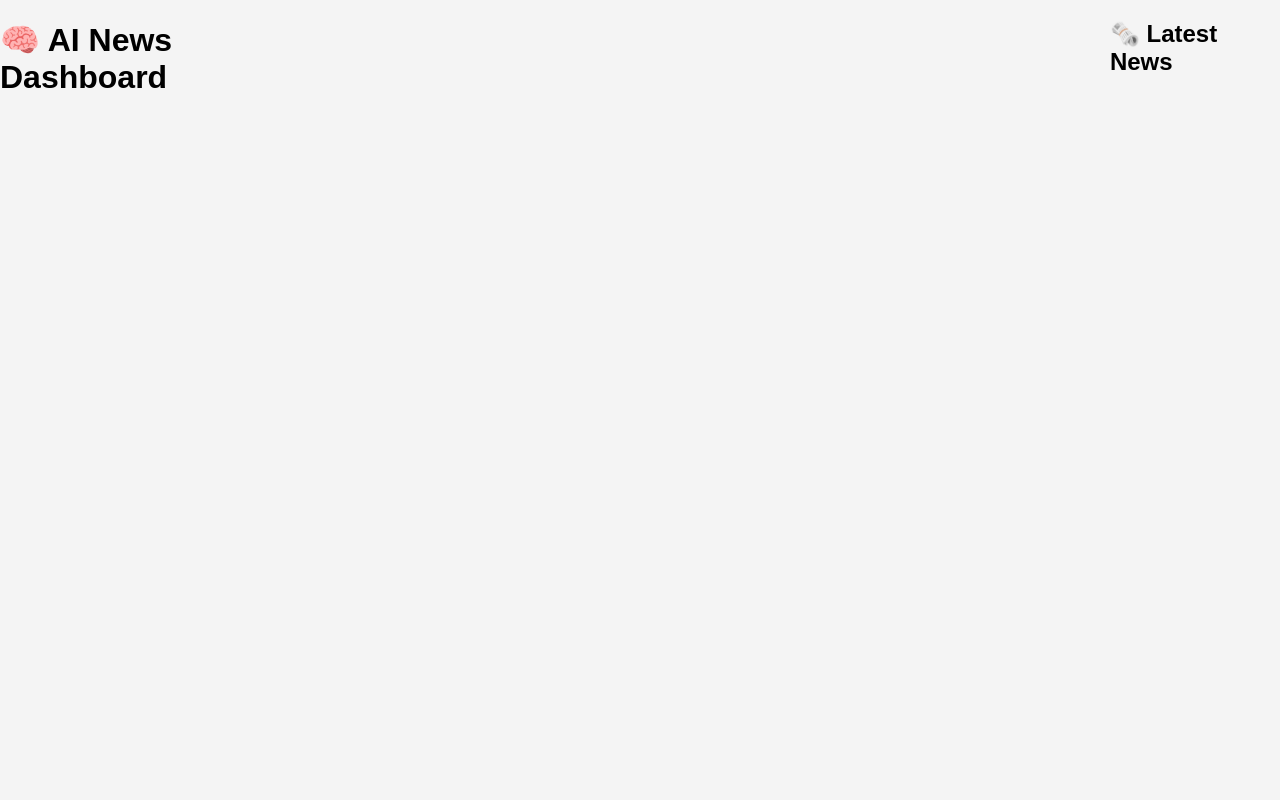
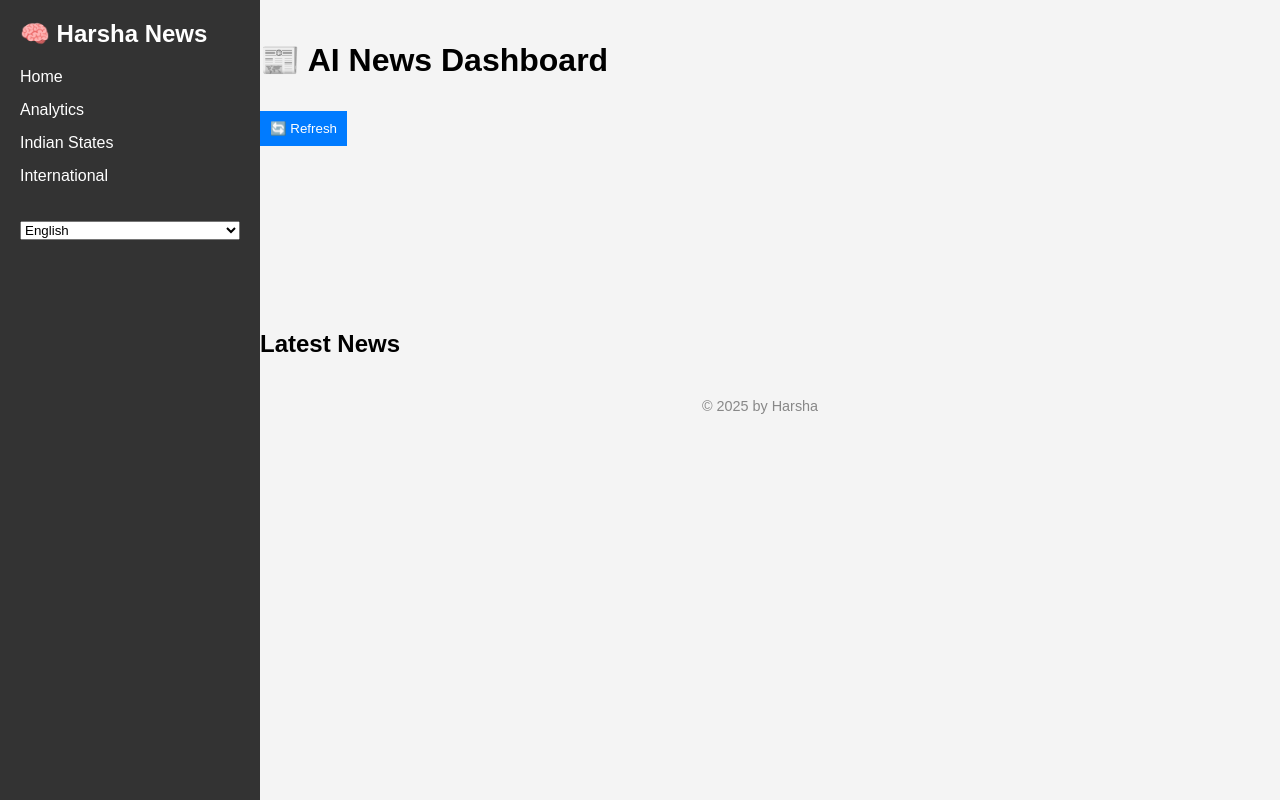
Before and after one commit to Aluval/AI-NEWS, a plain HTML site: page index.html in a window 1280 px wide. Drawn offline with nearby package versions, Linux system fonts and the light colour scheme; files that its build step writes are made by us from their sources; no server answers.

Commit message:
Add files via upload

```diff
--- a/index.html
+++ b/index.html
@@ -2,22 +2,39 @@
 <html lang="en">
 <head>
   <meta charset="UTF-8">
-  <meta name="viewport" content="width=device-width, initial-scale=1">
-  <title>AI News Dashboard</title>
-  <link rel="stylesheet" href="assets/style.css">
+  <title>Harsha's AI News Dashboard</title>
+  <link rel="stylesheet" href="assets/css/style.css">
   <script src="https://cdn.jsdelivr.net/npm/chart.js"></script>
 </head>
 <body>
-  <h1>🧠 AI News Dashboard</h1>
+  <div class="sidebar">
+    <h2>🧠 Harsha News</h2>
+    <ul>
+      <li><a href="index.html">Home</a></li>
+      <li><a href="analysis.html">Analytics</a></li>
+      <li><a href="state.html">Indian States</a></li>
+      <li><a href="international.html">International</a></li>
+    </ul>
+    <select id="lang-select">
+      <option value="en">English</option>
+      <option value="te">తెలుగు</option>
+    </select>
+  </div>
 
-  <section class="charts">
-    <canvas id="categoryChart" width="400" height="200"></canvas>
-    <canvas id="keywordChart" width="400" height="200"></canvas>
-  </section>
+  <div class="main">
+    <h1 id="title">📰 AI News Dashboard</h1>
+    <button onclick="fetchNews()">🔄 Refresh</button>
 
-  <h2>🗞️ Latest News</h2>
-  <div id="news-container"></div>
+    <section class="charts">
+      <canvas id="categoryChart"></canvas>
+      <canvas id="keywordChart"></canvas>
+    </section>
 
-  <script src="assets/app.js"></script>
+    <h2>Latest News</h2>
+    <div id="news-container"></div>
+    <footer>© 2025 by Harsha</footer>
+  </div>
+
+  <script src="assets/js/app.js"></script>
 </body>
 </html>
```
Also changed, not shown: analysis.html (added, +24 -0 lines).
